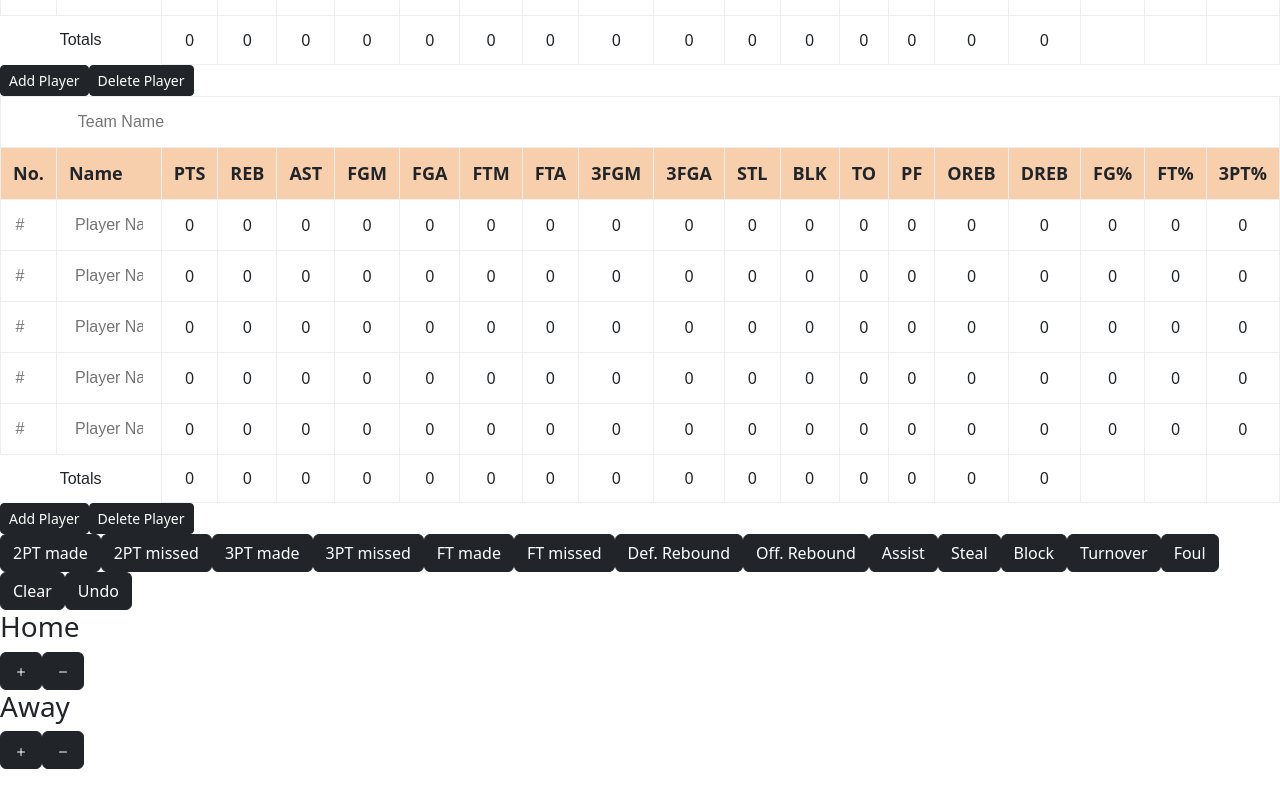
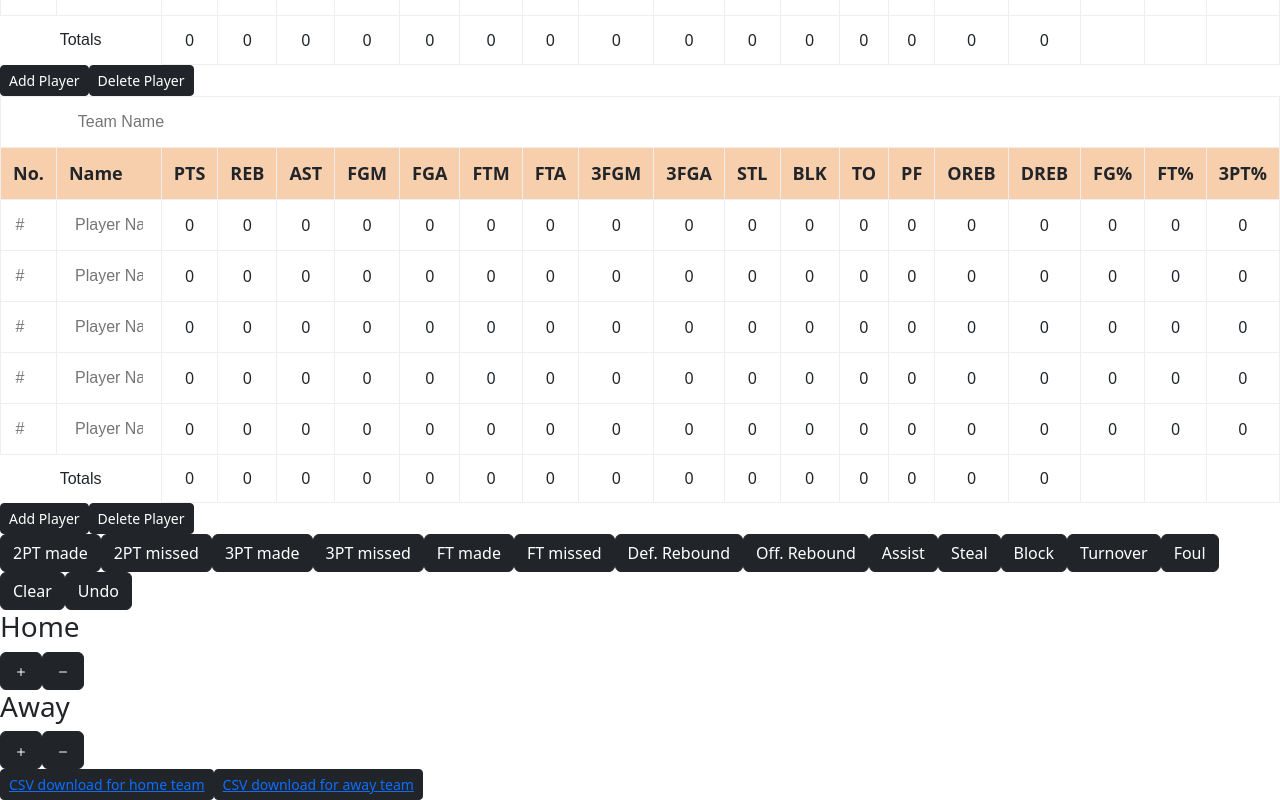
Before and after one commit to eshwarganesan/boxscore, a React (Create React App) app: page / in a window 1280 px wide. Shown: the part 343-1143 px from the top of the page. Before the commit the page ends 1112 px from the top, so only its background shows below. Built offline with nearby package versions, Linux system fonts and the light colour scheme.

Commit message:
added csv download links, moved provider to index

```diff
--- a/src/App.js
+++ b/src/App.js
@@ -1,9 +1,15 @@
 import "./App.css";
 import { useState } from "react";
-import { Provider, useSelector, useDispatch } from "react-redux";
-import store from "./store";
+import { useSelector, useDispatch } from "react-redux";
+import { CSVLink } from "react-csv";
 import Console from "./Console";
-import { newRow, deleteRow, handleAction, setName, setNumber } from "./boxSlice";
+import {
+    newRow,
+    deleteRow,
+    handleAction,
+    setName,
+    setNumber,
+} from "./boxSlice";
 import { clear, addHistory } from "./consoleSlice";
 
 function TextInput(props) {
@@ -16,9 +22,8 @@ function TextInput(props) {
     const onChangeInput = (e) => {
         if (Object.keys(consoleActions).length === 0) {
             const editData = e.target.value;
-            dispatch(setName({name: editData, team: Team, id: player_id}))
+            dispatch(setName({ name: editData, team: Team, id: player_id }));
             setData(editData);
-
         } else {
             return;
         }
@@ -48,7 +53,9 @@ function NumericInput(props) {
         if (Object.keys(consoleActions).length === 0) {
             const value = e.target.value;
             const sanitizedValue = value.replace(/[^0-9]/g, ""); // Remove non-numeric characters
-            dispatch(setNumber({number: sanitizedValue, team: Team, id: player_id}))
+            dispatch(
+                setNumber({ number: sanitizedValue, team: Team, id: player_id })
+            );
             setData(sanitizedValue);
         } else {
             return;
@@ -143,7 +150,10 @@ function Table(props) {
                             onClick={() => handleClick(player.id)}
                         >
                             <td>
-                                <NumericInput team={team} player_id={player.id}/>
+                                <NumericInput
+                                    team={team}
+                                    player_id={player.id}
+                                />
                             </td>
                             <td>
                                 <TextInput
@@ -222,10 +232,16 @@ function Table(props) {
                     </tr>
                 </tbody>
             </table>
-            <button className="btn btn-primary btn-dark btn-sm shadow-none" onClick={addPlayer}>
+            <button
+                className="btn btn-primary btn-dark btn-sm shadow-none"
+                onClick={addPlayer}
+            >
                 Add Player
             </button>
-            <button className="btn btn-primary btn-dark btn-sm shadow-none" onClick={delPlayer}>
+            <button
+                className="btn btn-primary btn-dark btn-sm shadow-none"
+                onClick={delPlayer}
+            >
                 Delete Player
             </button>
         </div>
@@ -233,12 +249,52 @@ function Table(props) {
 }
 
 function App() {
+    const headers = [
+        { label: "No.", key: "number" },
+        { label: "Player", key: "name" },
+        { label: "PTS", key: "pts" },
+        { label: "REB", key: "reb" },
+        { label: "AST", key: "ast" },
+        { label: "FGM", key: "fgm" },
+        { label: "FGA", key: "fga" },
+        { label: "3FGM", key: "3fgm" },
+        { label: "3FGA", key: "3fga" },
+        { label: "FTM", key: "ftm" },
+        { label: "FTA", key: "fta" },
+        { label: "STL", key: "stl" },
+        { label: "BLK", key: "blk" },
+        { label: "TO", key: "to" },
+        { label: "PF", key: "pf" },
+        { label: "OREB", key: "oreb" },
+        { label: "DREB", key: "dreb" },
+    ];
+
+    const data = useSelector((state) => state.boxScore);
+
     return (
-        <Provider store={store}>
+        <div>
             <Table team="Home" />
             <Table team="Away" />
             <Console />
-        </Provider>
+            <button className="btn btn-primary btn-dark btn-sm shadow-none">
+                <CSVLink
+                    data={data["Home"]}
+                    headers={headers}
+                    filename={data["Totals"]["Home"]["name"]}
+                >
+                    CSV download for home team
+                </CSVLink>
+            </button>
+            <button className="btn btn-primary btn-dark btn-sm shadow-none">
+                <CSVLink
+                    data={data["Away"]}
+                    headers={headers}
+                    filename={data["Totals"]["Away"]["name"]}
+                >
+                    CSV download for away team
+                </CSVLink>
+            </button>
+        </div>
     );
 }
 
--- a/src/boxSlice.js
+++ b/src/boxSlice.js
@@ -347,7 +347,7 @@ const boxSlice = createSlice({
             const team = action.payload.Team;
             const id = action.payload.player_id;
             const stats = action.payload.stats;
-            console.log(JSON.stringify(state[team][id]));
+            console.log(JSON.stringify(state["Totals"], null, 2));
             for (const stat in stats) {
                 if (action.payload["undo"]) {
                     try {
@@ -372,7 +372,12 @@ const boxSlice = createSlice({
             const id = action.payload.id;
             const name = action.payload.name;
 
-            state[team][id]["name"] = name;
+            if (id !== undefined) {
+                state[team][id]["name"] = name;
+            } else {
+                state["Totals"][team]["name"] = name;
+            }
+
             return state;
         },
         setNumber: (state, action) => {
@@ -380,7 +385,11 @@ const boxSlice = createSlice({
             const id = action.payload.id;
             const number = action.payload.number;
 
-            state[team][id]["number"] = number;
+            if (id !== undefined) {
+                state[team][id]["number"] = number;
+            } else {
+                state["Totals"][team]["number"] = number;
+            }
             return state;
         },
     },
--- a/src/index.js
+++ b/src/index.js
@@ -1,14 +1,18 @@
-import React from 'react';
-import ReactDOM from 'react-dom/client';
-import './index.css';
-import App from './App';
-import reportWebVitals from './reportWebVitals';
+import React from "react";
+import ReactDOM from "react-dom/client";
+import "./index.css";
+import App from "./App";
+import reportWebVitals from "./reportWebVitals";
+import { Provider } from "react-redux";
+import store from "./store";
 
-const root = ReactDOM.createRoot(document.getElementById('root'));
+const root = ReactDOM.createRoot(document.getElementById("root"));
 root.render(
-  <React.StrictMode>
-    <App />
-  </React.StrictMode>
+    <Provider store={store}>
+        <React.StrictMode>
+            <App />
+        </React.StrictMode>
+    </Provider>
 );
 
 // If you want to start measuring performance in your app, pass a function
```
